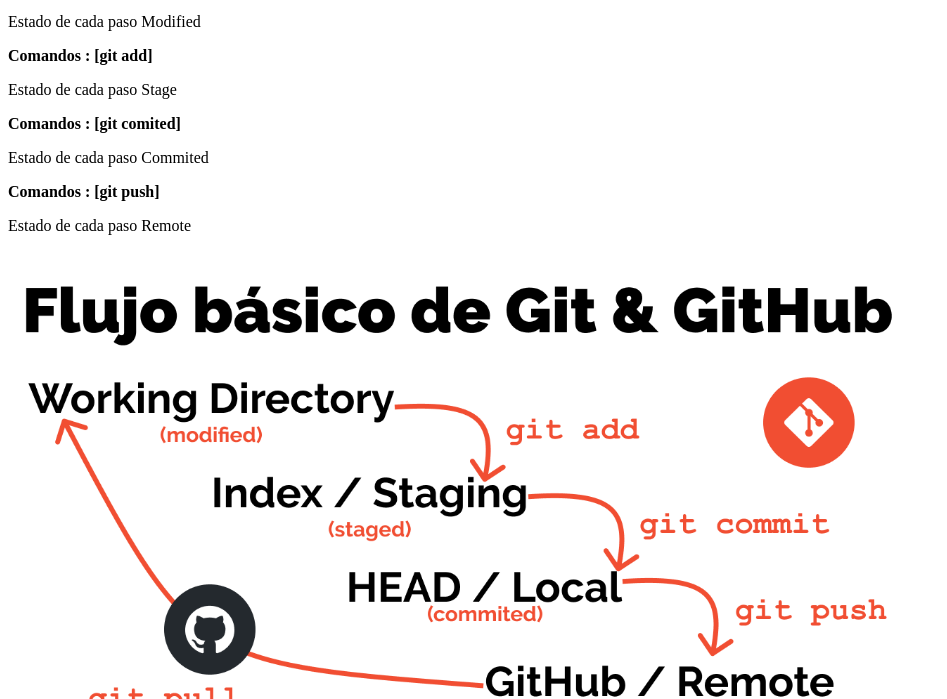
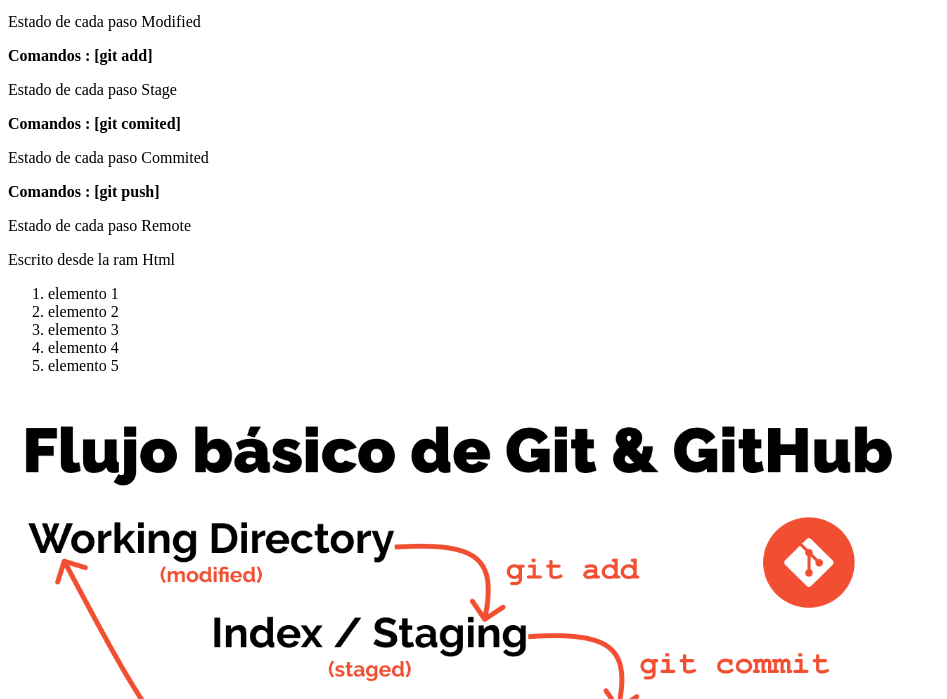
Before and after one commit to Moosesg10/git-inicios, a plain HTML site: page Main.html in a window 1280 px wide. Shown: the part 101-800 px from the top of the page, without its empty margins (0-947 px from the left). Drawn offline with Linux system fonts and the light colour scheme.

Commit message:
agreando el main.js a el html

```diff
--- a/Main.html
+++ b/Main.html
@@ -15,6 +15,18 @@
     <p>Estado de cada paso <span>Commited</span></p>
     <b>Comandos : [git push]</b>
     <p>Estado de cada paso <span>Remote</span></p>
+
+
+    <p>Escrito desde la ram Html</p>
+
+    <ol>
+      <li>elemento 1</li>
+      <li>elemento 2</li>
+      <li>elemento 3</li>
+      <li>elemento 4</li>
+      <li>elemento 5</li>
+    </ol>
     <img src="./img/git-flow.png" alt="" width="900px" height="500px">
+    <script src="./main.js"></script>
   </body>
 </html>
```
